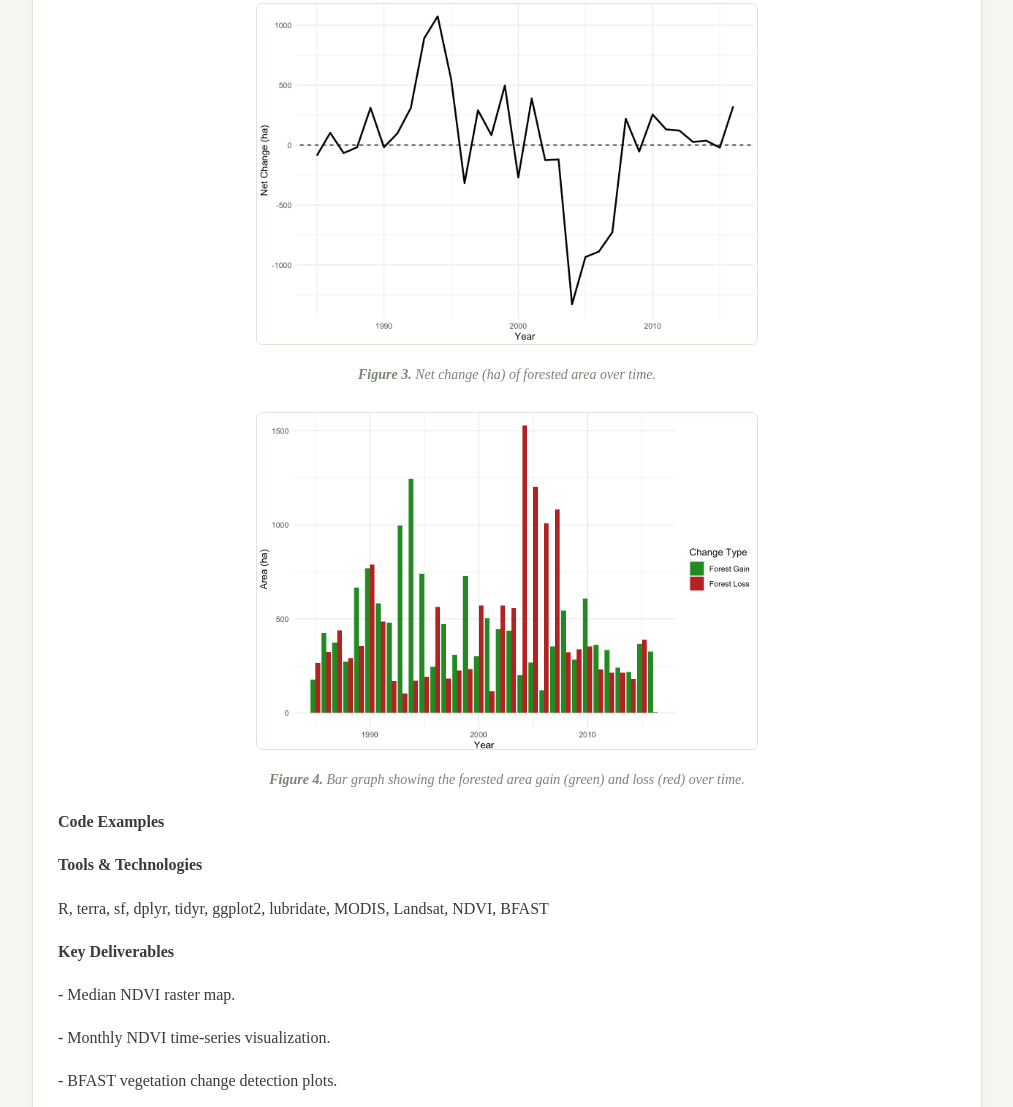
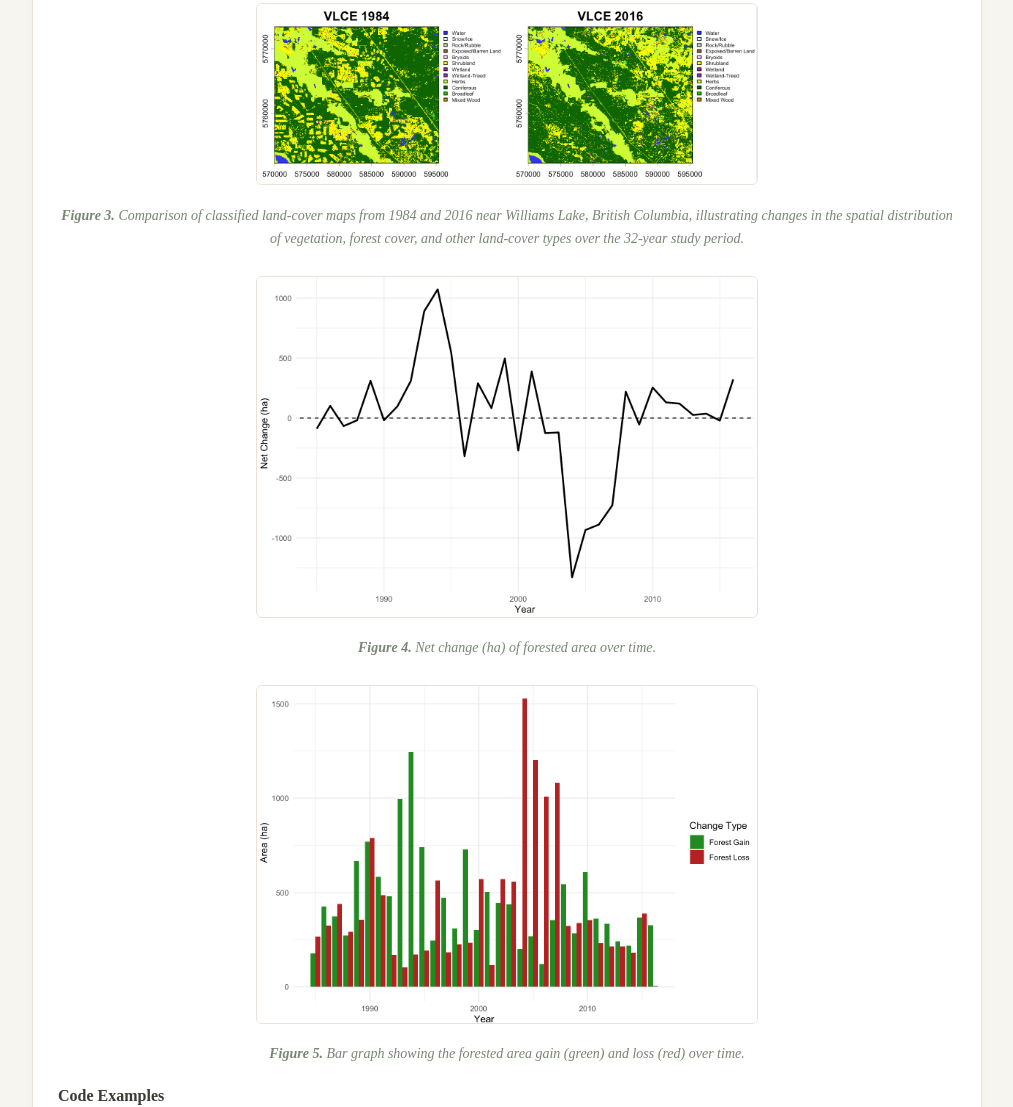
Before and after one commit to gracelush3/gracelush3.github.io, a plain HTML site: page index.html in a window 1280 px wide. Shown: the part 5095-6202 px from the top of the page, without its empty margins (133-1146 px from the left). Drawn offline with Linux system fonts and the light colour scheme.

Commit message:
Update image captions and add new figure references

```diff
--- a/index.html
+++ b/index.html
@@ -431,12 +431,26 @@
 
             <p><strong>Key Visual Outputs</strong></p>
             <p>
+
+            <div class="project-image">
+                <img src="changedetection_plot.png"
+                    alt="forested area change map">
+
+                <p class="image-caption">
+                    <strong>Figure 3.</strong> Comparison of classified
+                    land-cover maps from 1984 and 2016 near Williams Lake,
+                    British Columbia, illustrating changes in the spatial
+                    distribution of vegetation, forest cover, and other
+                    land-cover types over the 32-year study period.
+                </p>
+            </div>
+
             <div class="project-image">
                 <img src="netchange_plot1.png"
                     alt="Net change Plot">
 
                 <p class="image-caption">
-                    <strong>Figure 3.</strong> Net change (ha) of forested area over time.
+                    <strong>Figure 4.</strong> Net change (ha) of forested area over time.
                 </p>
             </div>
 
@@ -445,7 +459,7 @@
                     alt="forested area change plot">
 
                 <p class="image-caption">
-                    <strong>Figure 4.</strong> Bar graph showing the forested area
+                    <strong>Figure 5.</strong> Bar graph showing the forested area
                     gain (green) and loss (red) over time.
                 </p>
             </div>
```
